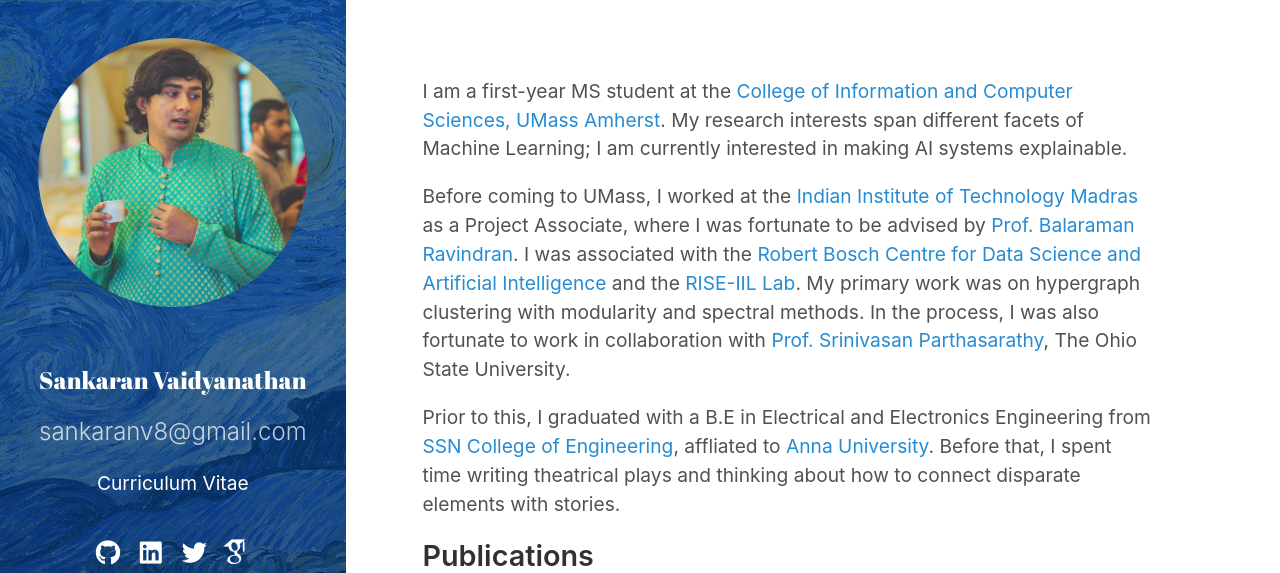
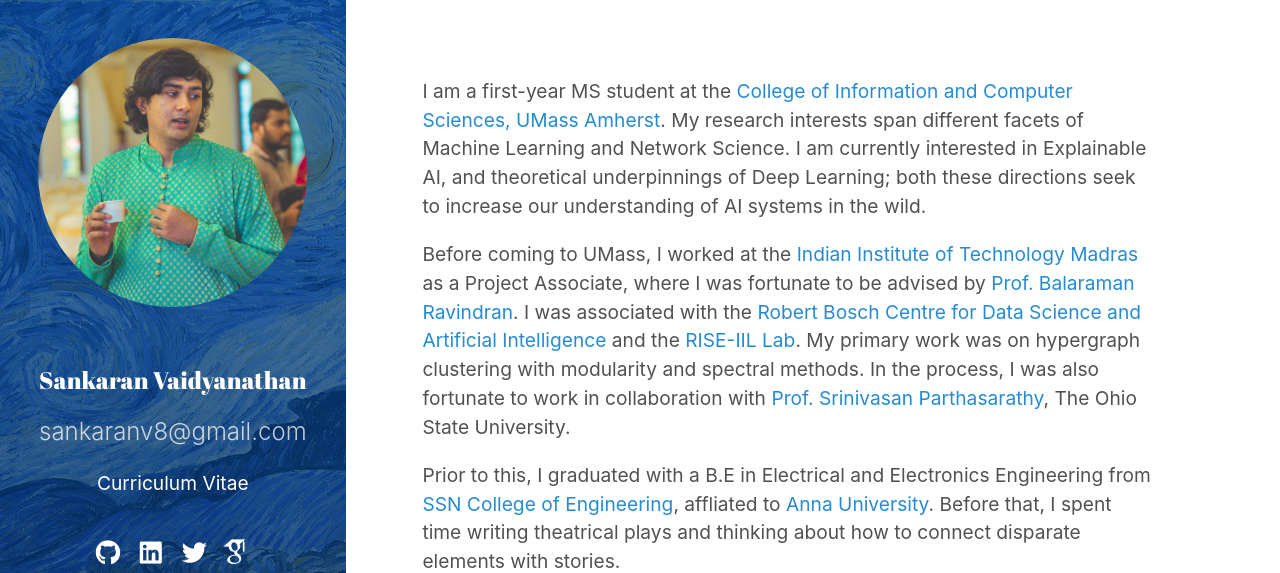
Before and after one commit to sankaranv/sankaranv.github.io, a Jekyll site: the page built from index.md, in a window 1280 px wide, cut to the strip 0-573 px from the top of the page. Built offline with Jekyll 4.4.1, drawn with Linux system fonts in a browser that asks for light colours; nearby versions of some CDN libraries; some web fonts are replaced; the list of posts is cut into pages by our own code.

Commit message:
Update index.md

```diff
--- a/index.md
+++ b/index.md
@@ -4,7 +4,7 @@
 sidebar_link: false
 ---
 
-I am a first-year MS student at the [College of Information and Computer Sciences, UMass Amherst](https://www.cics.umass.edu/). My research interests span different facets of Machine Learning; I am currently interested in making AI systems explainable.
+I am a first-year MS student at the [College of Information and Computer Sciences, UMass Amherst](https://www.cics.umass.edu/). My research interests span different facets of Machine Learning and Network Science. I am currently interested in Explainable AI, and theoretical underpinnings of Deep Learning; both these directions seek to increase our understanding of AI systems in the wild.
 
 Before coming to UMass, I worked at the [Indian Institute of Technology Madras](https://www.iitm.ac.in/) as a Project Associate, where I was fortunate to be advised by [Prof. Balaraman Ravindran](https://www.cse.iitm.ac.in/~ravi/). I was associated with the [Robert Bosch Centre for Data Science and Artificial Intelligence](https://rbc-dsai.iitm.ac.in/) and the [RISE-IIL Lab](https://rise-iil.github.io). My primary work was on hypergraph clustering with modularity and spectral methods. In the process, I was also fortunate to work in collaboration with [Prof. Srinivasan Parthasarathy](http://web.cse.ohio-state.edu/~parthasarathy.2/), The Ohio State University.
 
```
